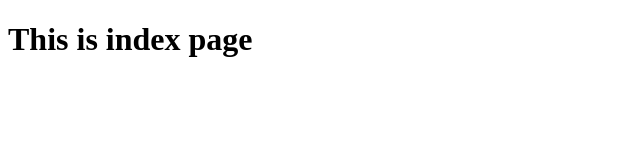
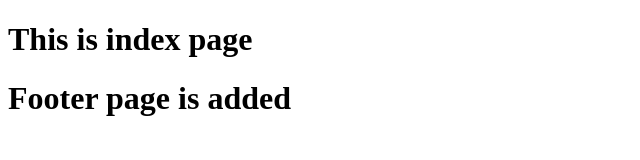
Before and after one commit to sajna-thondikkal/git-practice-04, a plain HTML site: page index.html in a window 1280 px wide. Shown: the whole page, without its empty margins (0-640 px from the left). Drawn offline with Linux system fonts and the light colour scheme.

Commit message:
Footer added at index

```diff
--- a/index.html
+++ b/index.html
@@ -7,5 +7,6 @@
 </head>
 <body>
     <h1>This is index page</h1>
+    <h1>Footer page is added</h1>
 </body>
 </html>
```
